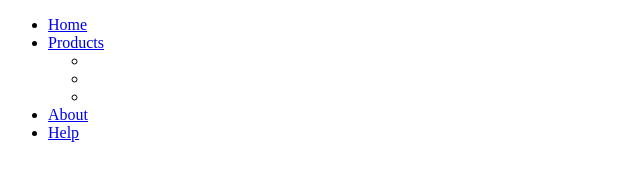
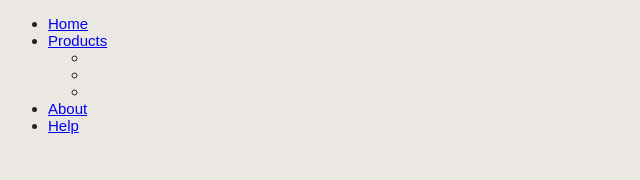
Before and after one commit to jorda379/redesign, a plain HTML site: page index.html in a window 1280 px wide. Shown: the whole page, without its empty margins (0-640 px from the left). Drawn offline with Linux system fonts and the light colour scheme.

Commit message:
modified added body in css

```diff
--- a/css/style.css
+++ b/css/style.css
@@ -0,0 +1,7 @@
+body {
+    background-color: #EBE8E4;
+    color: #222;
+    font-family: Arial, Helvetica, sans-serif;
+    font-weight: 300;
+    font-size: 15px;
+}
--- a/index.html
+++ b/index.html
@@ -5,6 +5,7 @@
     <meta name="viewport" content="width=device-width, initial-scale=1.0">
     <meta http-equiv="X-UA-Compatible" content="ie=edge">
     <title>Document</title>
+    <link rel="stylesheet" href="css/style.css">
 </head>
 <body>
     <header>
```
